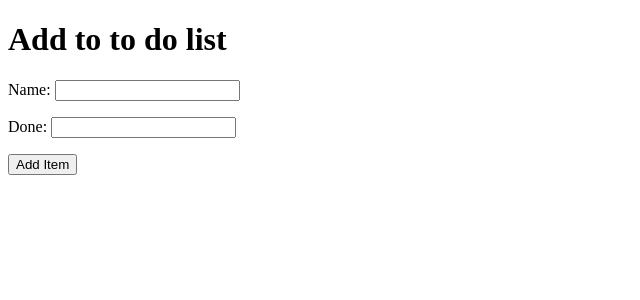
After one commit to clawrence00/hello_django, a Django app: page /add/ in a window 1280 px wide. The commit adds this page. Shown: the top 300 px of the page, without its empty margins (0-640 px from the left). Run offline with Django 3.2, Linux system fonts and the light colour scheme.

Commit message:
added add item link, page and form

```diff
--- a/django_todo/urls.py
+++ b/django_todo/urls.py
@@ -15,9 +15,10 @@ Including another URLconf
 """
 from django.contrib import admin
 from django.urls import path
-from todo.views import get_todo_list
+from todo.views import get_todo_list, add_item
 
 urlpatterns = [
     path('admin/', admin.site.urls),
-    path('', get_todo_list, name='get_todo_list')
+    path('', get_todo_list, name='get_todo_list'),
+    path('add/', add_item, name='add')
 ]
--- /dev/null
+++ b/todo/templates/todo/add_item.html
@@ -0,0 +1,31 @@
+<!DOCTYPE html>
+<html lang="en">
+  <head>
+    <meta charset="UTF-8" />
+    <meta http-equiv="X-UA-Compatible" content="IE=edge" />
+    <meta name="viewport" content="width=device-width, initial-scale=1.0" />
+    <title>Add an item</title>
+  </head>
+  <body>
+    <h1>Add to to do list</h1>
+    <form method="POST" action="add">
+      <div>
+        <p>
+          <label for="id_name">Name:</label>
+          <input type="text" id="id_name" name="item_name" />
+        </p>
+      </div>
+      <div>
+        <p>
+          <label for="id_done">Done:</label>
+          <input type="text" id="id_done" name="done" />
+        </p>
+      </div>
+      <div>
+        <p>
+          <button type="submit">Add Item</button>
+        </p>
+      </div>
+    </form>
+  </body>
+</html>
--- a/todo/views.py
+++ b/todo/views.py
@@ -1,7 +1,16 @@
 from django.shortcuts import render
+from .models import Item
 
 # Create your views here.
 
 
 def get_todo_list(request):
-    return render(request, 'todo/todo_list.html')
+    items = Item.objects.all
+    context = {
+        'items': items
+    }
+    return render(request, 'todo/todo_list.html', context)
+
+
+def add_item(request):
+    return render(request, 'todo/add_item.html')
```
Also changed, not shown: todo/templates/todo/todo_list.html (+14 -0 lines), db.sqlite3.
